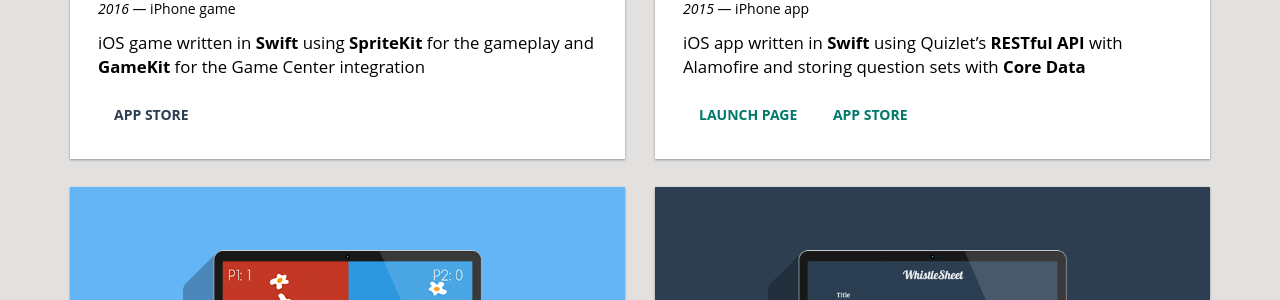
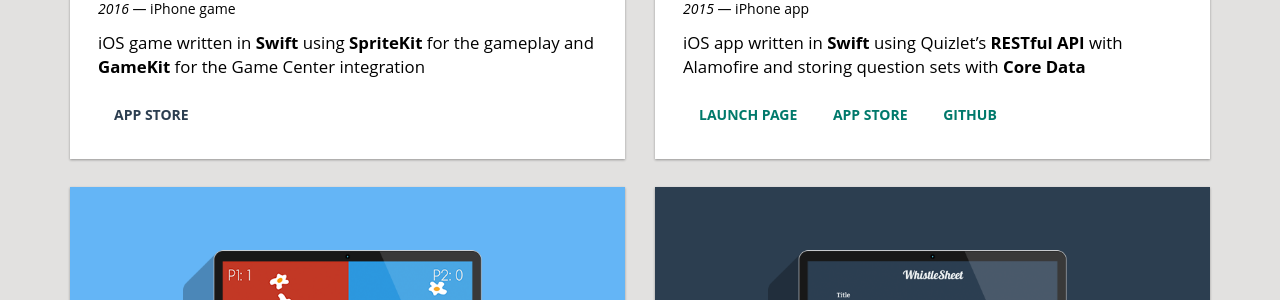
Before and after one commit to AcroMace/acromace.github.io, a Jekyll site: the page built from index.html, in a window 1280 px wide and 900 px high, scrolled down 2245 px. Shown: the part 155-455 px from the top of the window. Built offline with Jekyll 4.4.1, drawn with Linux system fonts in a browser that asks for light colours.

Commit message:
Add GitHub link for Quizzily

```diff
--- a/index.html
+++ b/index.html
@@ -32,7 +32,7 @@
 
     {% include project_row.html project_id="eggs-break-fast" title="Eggs Break Fast" year="2016" description_brief="iPhone game" description_long="iOS game written in **Swift** using **SpriteKit** for the gameplay and **GameKit** for the Game Center integration" app_store_link="https://itunes.apple.com/WebObjects/MZStore.woa/wa/viewSoftware?id=1073317600" %}
 
-    {% include project_row.html project_id="quizzily" title="Quizzily" year="2015" description_brief="iPhone app" description_long="iOS app written in **Swift** using Quizlet's **RESTful API** with Alamofire and storing question sets with **Core Data**" launch_page_link="http://acromace.com/quizzily/" app_store_link="https://itunes.apple.com/ca/app/quizzily/id982813634" %}
+    {% include project_row.html project_id="quizzily" title="Quizzily" year="2015" description_brief="iPhone app" description_long="iOS app written in **Swift** using Quizlet's **RESTful API** with Alamofire and storing question sets with **Core Data**" launch_page_link="http://acromace.com/quizzily/" app_store_link="https://itunes.apple.com/ca/app/quizzily/id982813634" github_link="https://github.com/AcroMace/quizzily" %}
 
     </div>
     <div class="row">
```
